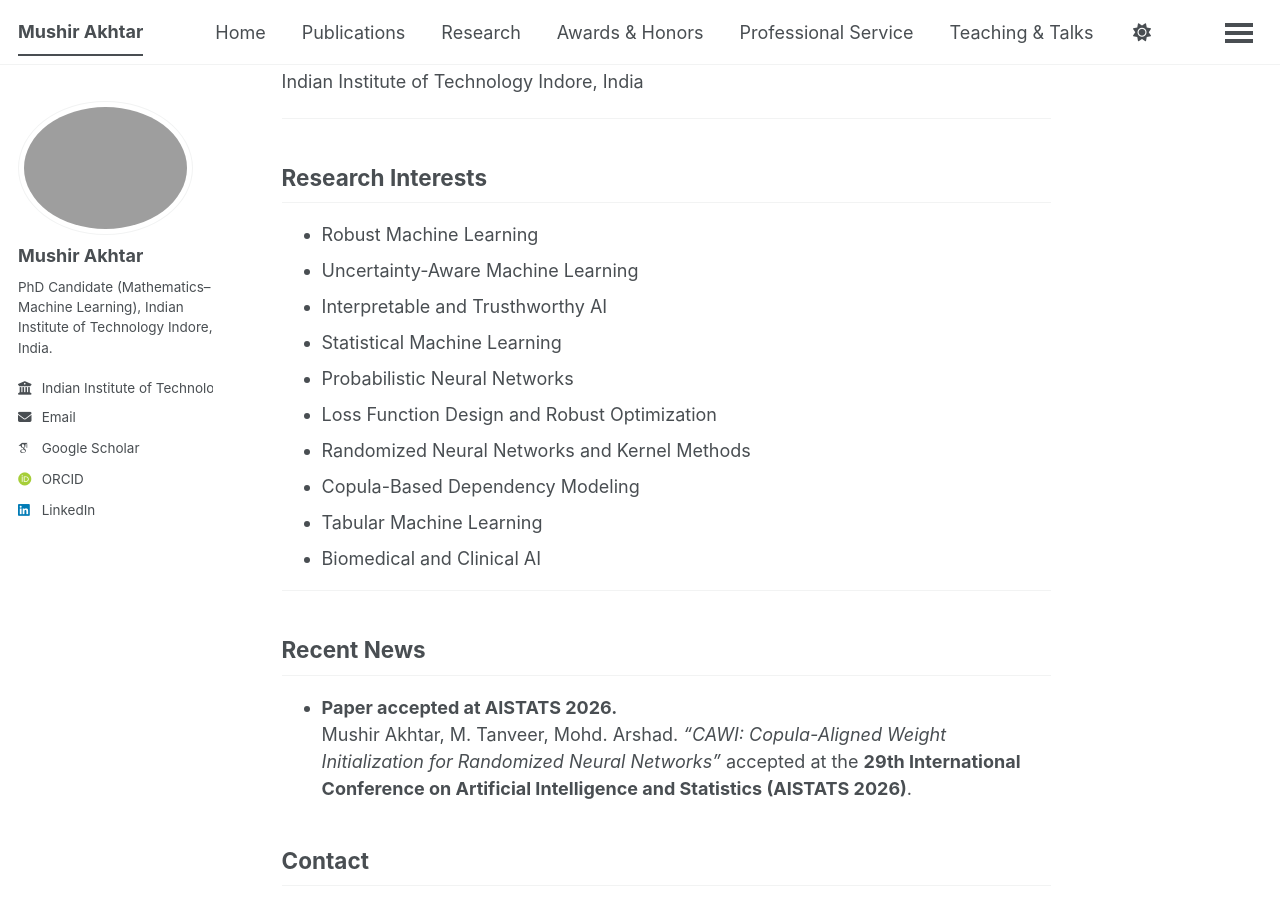
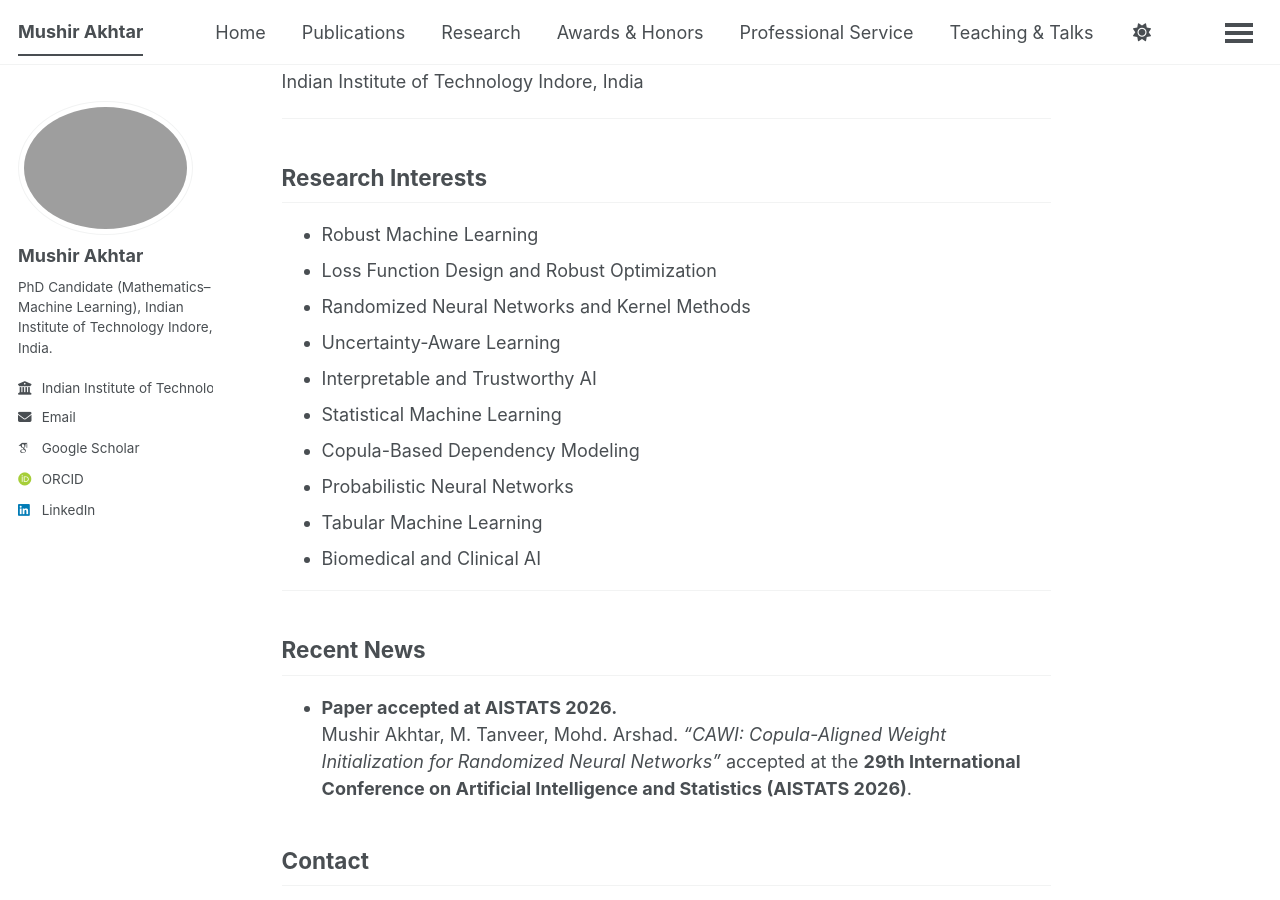
Before and after one commit to mushir-akhtar/mushir-akhtar.github.io, a Jekyll site: the page built from _pages/about.md, in a window 1280 px wide and 900 px high, scrolled down 1279 px. Built offline with Jekyll 4.4.1, drawn with Linux system fonts in a browser that asks for light colours; some web fonts are replaced; a script bundle is joined from its source files by our own code; library files that are not in the unit come from our copies.

Commit message:
Update about.md

```diff
--- a/_pages/about.md
+++ b/_pages/about.md
@@ -32,13 +32,13 @@ Indian Institute of Technology Indore, India
 ## Research Interests
 
 - Robust Machine Learning
-- Uncertainty-Aware Machine Learning
-- Interpretable and Trusthworthy AI
-- Statistical Machine Learning
-- Probabilistic Neural Networks
 - Loss Function Design and Robust Optimization
 - Randomized Neural Networks and Kernel Methods
+- Uncertainty-Aware Learning
+- Interpretable and Trustworthy AI
+- Statistical Machine Learning
 - Copula-Based Dependency Modeling
+- Probabilistic Neural Networks
 - Tabular Machine Learning
 - Biomedical and Clinical AI
 
```
